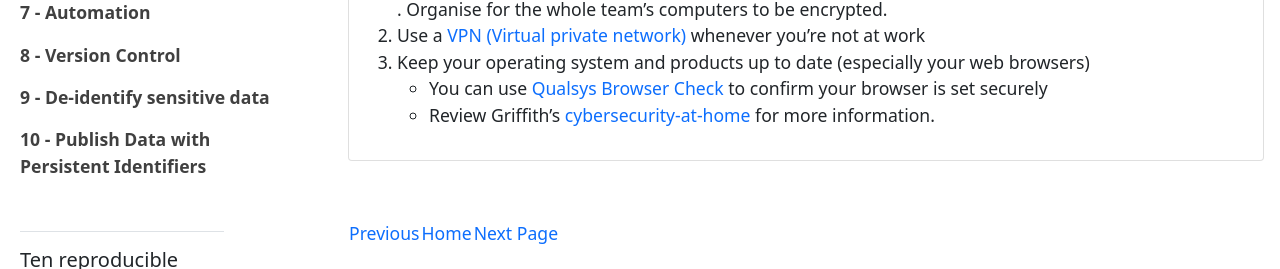
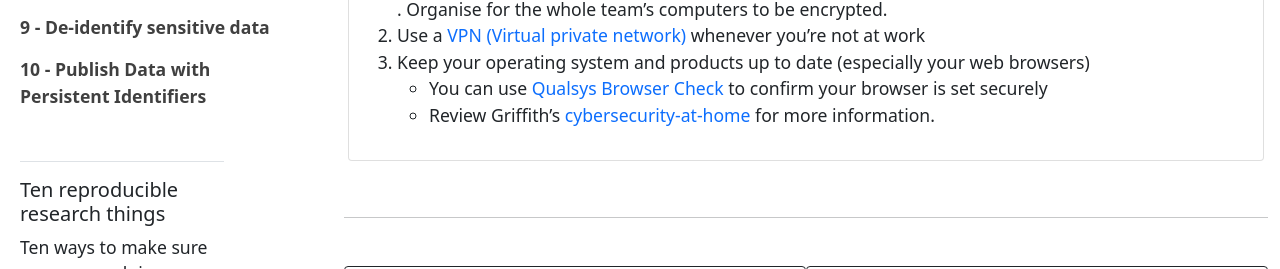
Before and after one commit to guereslib/ten-reproducible-research-things, a Jekyll site: the page built from content/03-security.md, in a window 1280 px wide and 900 px high, scrolled down 1412 px, cut to the strip 377-646 px from the top of the window. Built offline with Jekyll 4.4.1, drawn with Linux system fonts in a browser that asks for light colours.

Commit message:
Update 03-security.md

```diff
--- a/content/03-security.md
+++ b/content/03-security.md
@@ -36,6 +36,3 @@ Secure your computer and your network to to reduce the risk of a data breach, th
 3. Keep your operating system and products up to date (especially your web browsers)
 * You can use [Qualsys Browser Check](https://browsercheck.qualys.com/) to confirm your browser is set securely
 * Review Griffith's [cybersecurity-at-home](https://www.griffith.edu.au/about-griffith/cybersecurity/cybersecurity-at-home) for more information.{% endcapture %}{% include card.html header="Advanced" text=text %}
-
-
-[Previous](https://guereslib.github.io/Reproducible-Research-Things/Step6CloudBackup)  |  [Home](https://guereslib.github.io/Reproducible-Research-Things/) | [Next Page](https://guereslib.github.io/Reproducible-Research-Things/Step8SepId)
```
